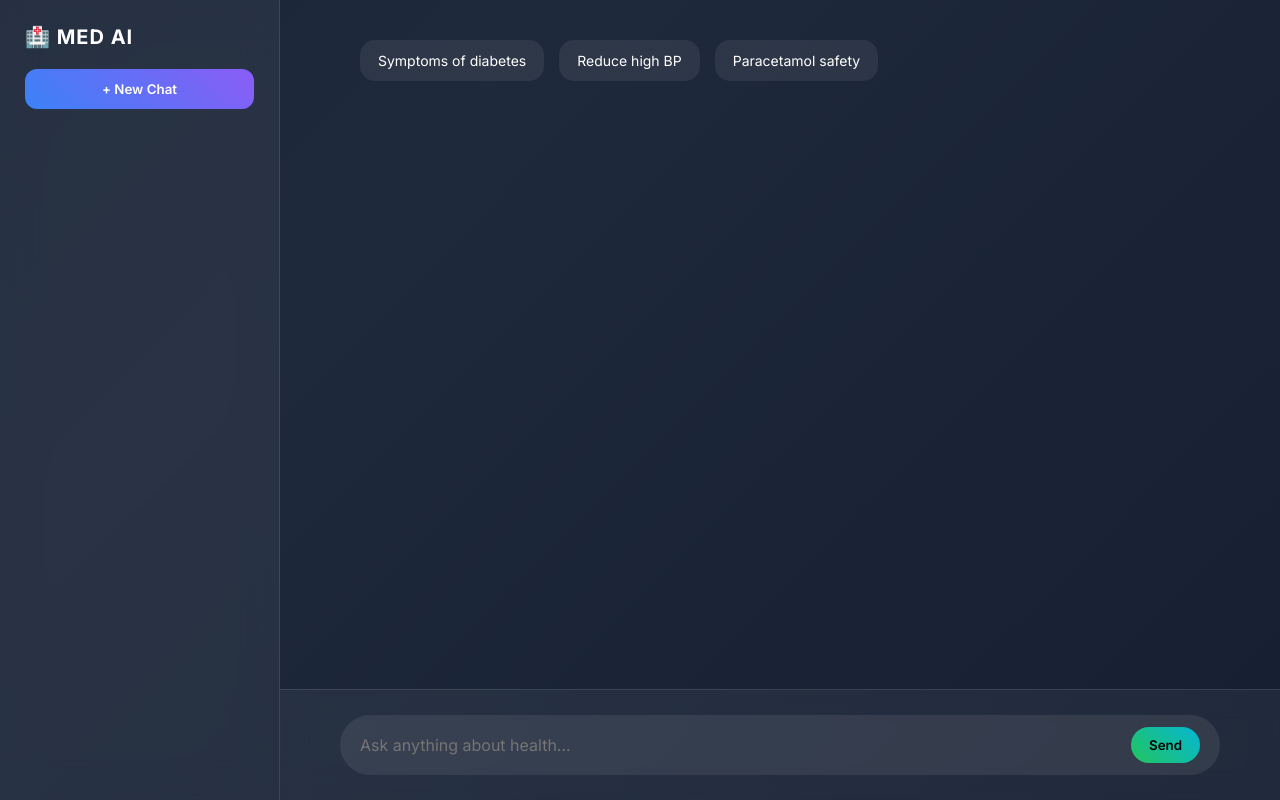
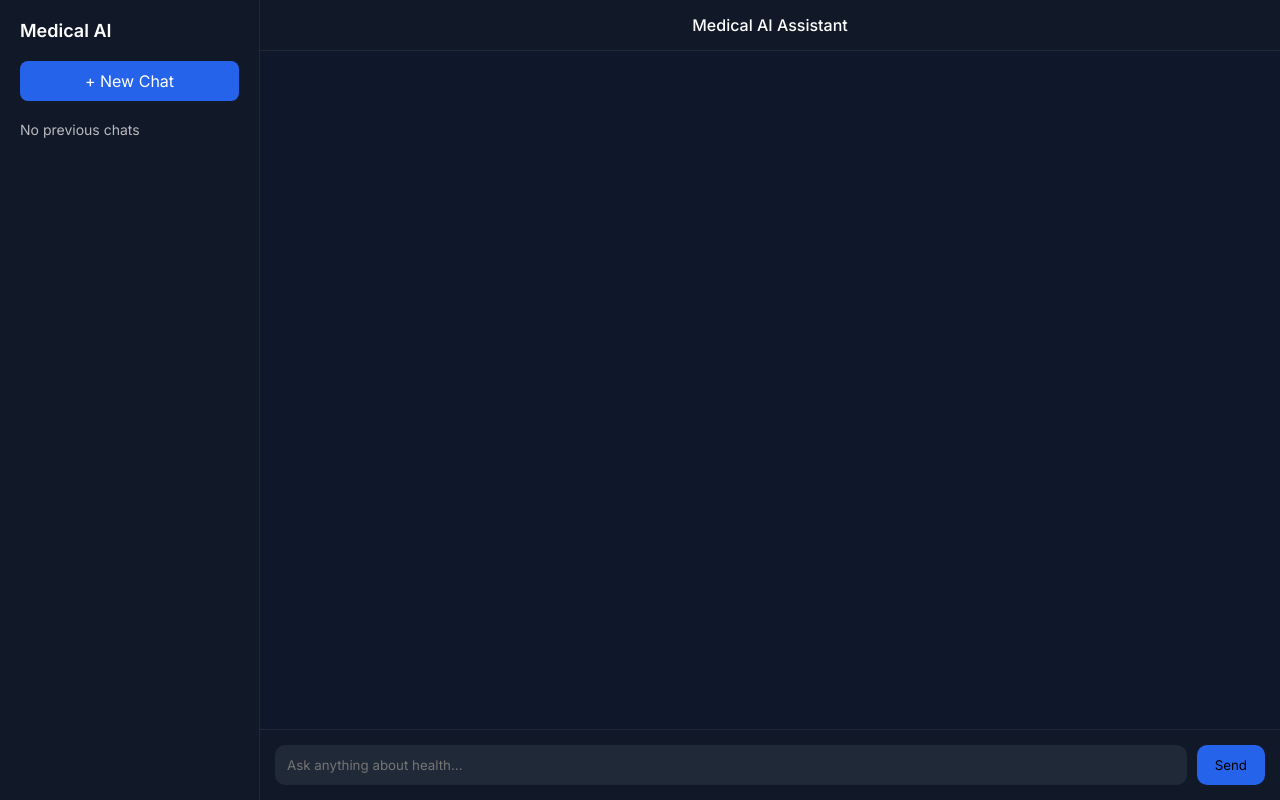
Before and after one commit to debadityabera/medical-ai-chatbot, a website: page public/index.html in a window 1280 px wide. Drawn offline with Linux system fonts and the light colour scheme.

Commit message:
advanced responsive UI

```diff
--- a/public/index.html
+++ b/public/index.html
@@ -1,195 +1,148 @@
 <!DOCTYPE html>
 <html lang="en">
 <head>
-<meta charset="UTF-8">
-<meta name="viewport" content="width=device-width, initial-scale=1.0">
-<title>Medical AI Assistant</title>
+<meta charset="UTF-8" />
+<meta name="viewport" content="width=device-width, initial-scale=1.0"/>
+<title>Medical AI</title>
 
-<link href="https://fonts.googleapis.com/css2?family=Inter:wght@300;400;600;700&display=swap" rel="stylesheet">
+<link href="https://fonts.googleapis.com/css2?family=Inter:wght@400;500;600&display=swap" rel="stylesheet">
 
 <style>
-*{
-  margin:0;
-  padding:0;
-  box-sizing:border-box;
-  font-family:'Inter', sans-serif;
+* {
+  margin: 0;
+  padding: 0;
+  box-sizing: border-box;
+  font-family: 'Inter', sans-serif;
 }
 
-body{
-  height:100vh;
-  overflow:hidden;
-  background: linear-gradient(-45deg,#0f172a,#1e293b,#0f172a,#111827);
-  background-size:400% 400%;
-  animation: gradientMove 12s ease infinite;
-  color:white;
-  display:flex;
-}
-
-@keyframes gradientMove{
-  0%{background-position:0% 50%;}
-  50%{background-position:100% 50%;}
-  100%{background-position:0% 50%;}
+body {
+  background: #0f172a;
+  color: white;
+  display: flex;
+  height: 100vh;
+  overflow: hidden;
 }
 
 /* Sidebar */
-.sidebar{
-  width:280px;
-  background:rgba(255,255,255,0.05);
-  backdrop-filter:blur(20px);
-  border-right:1px solid rgba(255,255,255,0.1);
-  padding:25px;
-  display:flex;
-  flex-direction:column;
-  gap:20px;
+.sidebar {
+  width: 260px;
+  background: #111827;
+  padding: 20px;
+  display: flex;
+  flex-direction: column;
+  border-right: 1px solid #1f2937;
 }
 
-.logo{
-  font-size:20px;
-  font-weight:700;
-  letter-spacing:1px;
+.sidebar h2 {
+  font-size: 18px;
+  margin-bottom: 20px;
 }
 
-.new-chat{
-  padding:12px;
-  border:none;
-  border-radius:12px;
-  background:linear-gradient(45deg,#3b82f6,#8b5cf6);
-  color:white;
-  cursor:pointer;
-  font-weight:600;
-  transition:0.3s;
+.new-chat {
+  background: #2563eb;
+  padding: 10px;
+  border-radius: 8px;
+  cursor: pointer;
+  text-align: center;
+  margin-bottom: 20px;
+  transition: 0.2s;
 }
 
-.new-chat:hover{
-  transform:scale(1.03);
+.new-chat:hover {
+  background: #1d4ed8;
 }
 
-/* Chat Section */
-.main{
-  flex:1;
-  display:flex;
-  flex-direction:column;
-  position:relative;
+.chat-history {
+  flex: 1;
+  overflow-y: auto;
+  font-size: 14px;
+  opacity: 0.7;
 }
 
-.chat-container{
-  flex:1;
-  overflow-y:auto;
-  padding:40px 80px;
-  display:flex;
-  flex-direction:column;
-  gap:25px;
+/* Main */
+.main {
+  flex: 1;
+  display: flex;
+  flex-direction: column;
 }
 
-.message{
-  max-width:800px;
-  padding:18px 24px;
-  border-radius:20px;
-  line-height:1.6;
-  font-size:16px;
-  animation:fadeIn 0.3s ease;
+.header {
+  padding: 15px;
+  background: #111827;
+  border-bottom: 1px solid #1f2937;
+  text-align: center;
+  font-weight: 500;
 }
 
-.user{
-  align-self:flex-end;
-  background:linear-gradient(45deg,#2563eb,#7c3aed);
+/* Chat area */
+.chat-container {
+  flex: 1;
+  padding: 20px;
+  overflow-y: auto;
+  scroll-behavior: smooth;
 }
 
-.bot{
-  align-self:flex-start;
-  background:rgba(255,255,255,0.08);
-  backdrop-filter:blur(10px);
+.message {
+  max-width: 70%;
+  margin-bottom: 15px;
+  padding: 12px 16px;
+  border-radius: 14px;
+  animation: fadeIn 0.2s ease-in-out;
 }
 
-@keyframes fadeIn{
-  from{opacity:0; transform:translateY(10px);}
-  to{opacity:1; transform:translateY(0);}
+.user {
+  background: #2563eb;
+  align-self: flex-end;
+  margin-left: auto;
 }
 
-/* Input Section */
-.input-area{
-  padding:25px 60px;
-  border-top:1px solid rgba(255,255,255,0.1);
-  background:rgba(255,255,255,0.05);
-  backdrop-filter:blur(15px);
+.bot {
+  background: #1f2937;
+  align-self: flex-start;
 }
 
-.input-box{
-  display:flex;
-  align-items:center;
-  background:rgba(255,255,255,0.08);
-  border-radius:50px;
-  padding:12px 20px;
-  transition:0.3s;
+@keyframes fadeIn {
+  from {opacity: 0; transform: translateY(5px);}
+  to {opacity: 1; transform: translateY(0);}
 }
 
-.input-box:focus-within{
-  box-shadow:0 0 0 2px #6366f1;
+/* Input */
+.input-area {
+  padding: 15px;
+  border-top: 1px solid #1f2937;
+  display: flex;
+  gap: 10px;
+  background: #111827;
 }
 
-input{
-  flex:1;
-  background:transparent;
-  border:none;
-  outline:none;
-  color:white;
-  font-size:16px;
+.input-area input {
+  flex: 1;
+  padding: 12px;
+  border-radius: 10px;
+  border: none;
+  outline: none;
+  background: #1f2937;
+  color: white;
 }
 
-.send-btn{
-  background:linear-gradient(45deg,#22c55e,#06b6d4);
-  border:none;
-  padding:10px 18px;
-  border-radius:50px;
-  cursor:pointer;
-  font-weight:600;
-  transition:0.3s;
+.input-area button {
+  background: #2563eb;
+  border: none;
+  padding: 0 18px;
+  border-radius: 10px;
+  cursor: pointer;
+  transition: 0.2s;
 }
 
-.send-btn:hover{
-  transform:scale(1.05);
+.input-area button:hover {
+  background: #1d4ed8;
 }
 
-.typing{
-  opacity:0.6;
-  font-style:italic;
-}
-
-/* Suggestions */
-.suggestions{
-  display:flex;
-  gap:15px;
-  flex-wrap:wrap;
-  margin-bottom:20px;
-}
-
-.suggestion-card{
-  background:rgba(255,255,255,0.07);
-  padding:12px 18px;
-  border-radius:15px;
-  cursor:pointer;
-  transition:0.3s;
-  font-size:14px;
-}
-
-.suggestion-card:hover{
-  background:rgba(255,255,255,0.15);
-}
-
-/* Scrollbar */
-.chat-container::-webkit-scrollbar{
-  width:6px;
-}
-.chat-container::-webkit-scrollbar-thumb{
-  background:#6366f1;
-  border-radius:10px;
-}
-
-/* Responsive */
-@media(max-width:900px){
-  .sidebar{display:none;}
-  .chat-container{padding:20px;}
-  .input-area{padding:20px;}
+/* Mobile */
+@media (max-width: 768px) {
+  .sidebar {
+    display: none;
+  }
 }
 </style>
 </head>
@@ -197,98 +150,73 @@ input{
 <body>
 
 <div class="sidebar">
-  <div class="logo">🏥 MED AI</div>
-  <button class="new-chat" onclick="newChat()">+ New Chat</button>
+  <h2>Medical AI</h2>
+  <div class="new-chat" onclick="newChat()">+ New Chat</div>
+  <div class="chat-history">No previous chats</div>
 </div>
 
 <div class="main">
+  <div class="header">Medical AI Assistant</div>
 
-  <div class="chat-container" id="chat">
-
-    <div class="suggestions">
-      <div class="suggestion-card" onclick="quickAsk('What are symptoms of diabetes?')">
-        Symptoms of diabetes
-      </div>
-      <div class="suggestion-card" onclick="quickAsk('How to reduce high blood pressure?')">
-        Reduce high BP
-      </div>
-      <div class="suggestion-card" onclick="quickAsk('Is paracetamol safe daily?')">
-        Paracetamol safety
-      </div>
-    </div>
-
-  </div>
+  <div class="chat-container" id="chat"></div>
 
   <div class="input-area">
-    <div class="input-box">
-      <input type="text" id="message" placeholder="Ask anything about health..." />
-      <button class="send-btn" onclick="sendMessage()">Send</button>
-    </div>
+    <input type="text" id="messageInput" placeholder="Ask anything about health..." />
+    <button onclick="sendMessage()">Send</button>
   </div>
-
 </div>
 
 <script>
 const chat = document.getElementById("chat");
-const input = document.getElementById("message");
+const input = document.getElementById("messageInput");
 
-input.addEventListener("keypress",e=>{
-  if(e.key==="Enter") sendMessage();
-});
-
-function addMessage(text,type){
-  const div=document.createElement("div");
-  div.classList.add("message",type);
-  div.innerHTML=text;
-  chat.appendChild(div);
-  chat.scrollTop=chat.scrollHeight;
+function addMessage(text, type) {
+  const msg = document.createElement("div");
+  msg.classList.add("message", type);
+  msg.innerText = text;
+  chat.appendChild(msg);
+  chat.scrollTop = chat.scrollHeight;
 }
 
-function quickAsk(text){
-  input.value=text;
-  sendMessage();
+function newChat() {
+  chat.innerHTML = "";
 }
 
-async function sendMessage(){
-  const text=input.value.trim();
-  if(!text) return;
+async function sendMessage() {
+  const message = input.value.trim();
+  if (!message) return;
 
-  addMessage(text,"user");
-  input.value="";
+  addMessage(message, "user");
+  input.value = "";
 
-  const typing=document.createElement("div");
-  typing.classList.add("message","bot","typing");
-  typing.innerText="AI is analyzing...";
+  const typing = document.createElement("div");
+  typing.classList.add("message", "bot");
+  typing.innerText = "Typing...";
   chat.appendChild(typing);
+  chat.scrollTop = chat.scrollHeight;
 
-  const res=await fetch("/chat",{
-    method:"POST",
-    headers:{ "Content-Type":"application/json"},
-    body:JSON.stringify({message:text})
-  });
+  try {
+    const response = await fetch("/chat", {
+      method: "POST",
+      headers: {"Content-Type": "application/json"},
+      body: JSON.stringify({ message })
+    });
 
-  const data=await res.json();
-  typing.remove();
-  streamText(data.reply);
+    const data = await response.json();
+    typing.remove();
+    addMessage(data.reply, "bot");
+
+  } catch (error) {
+    typing.remove();
+    addMessage("Server error. Try again.", "bot");
+  }
 }
 
-function streamText(text){
-  let index=0;
-  const div=document.createElement("div");
-  div.classList.add("message","bot");
-  chat.appendChild(div);
-
-  const interval=setInterval(()=>{
-    div.innerHTML=text.slice(0,index);
-    index++;
-    chat.scrollTop=chat.scrollHeight;
-    if(index>text.length) clearInterval(interval);
-  },6);
-}
-
-function newChat(){
-  chat.innerHTML="";
-}
+input.addEventListener("keypress", function(e) {
+  if (e.key === "Enter") {
+    sendMessage();
+  }
+});
 </script>
 
 </body>
```
